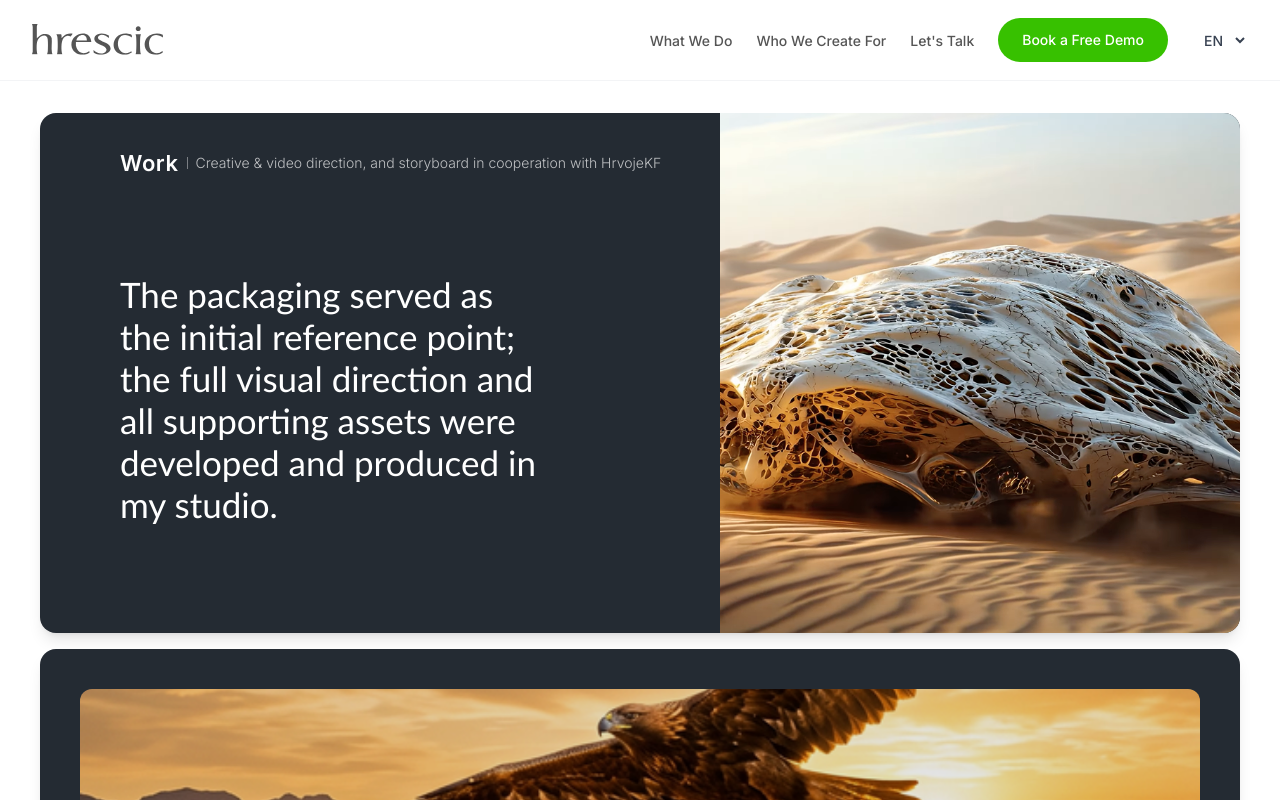
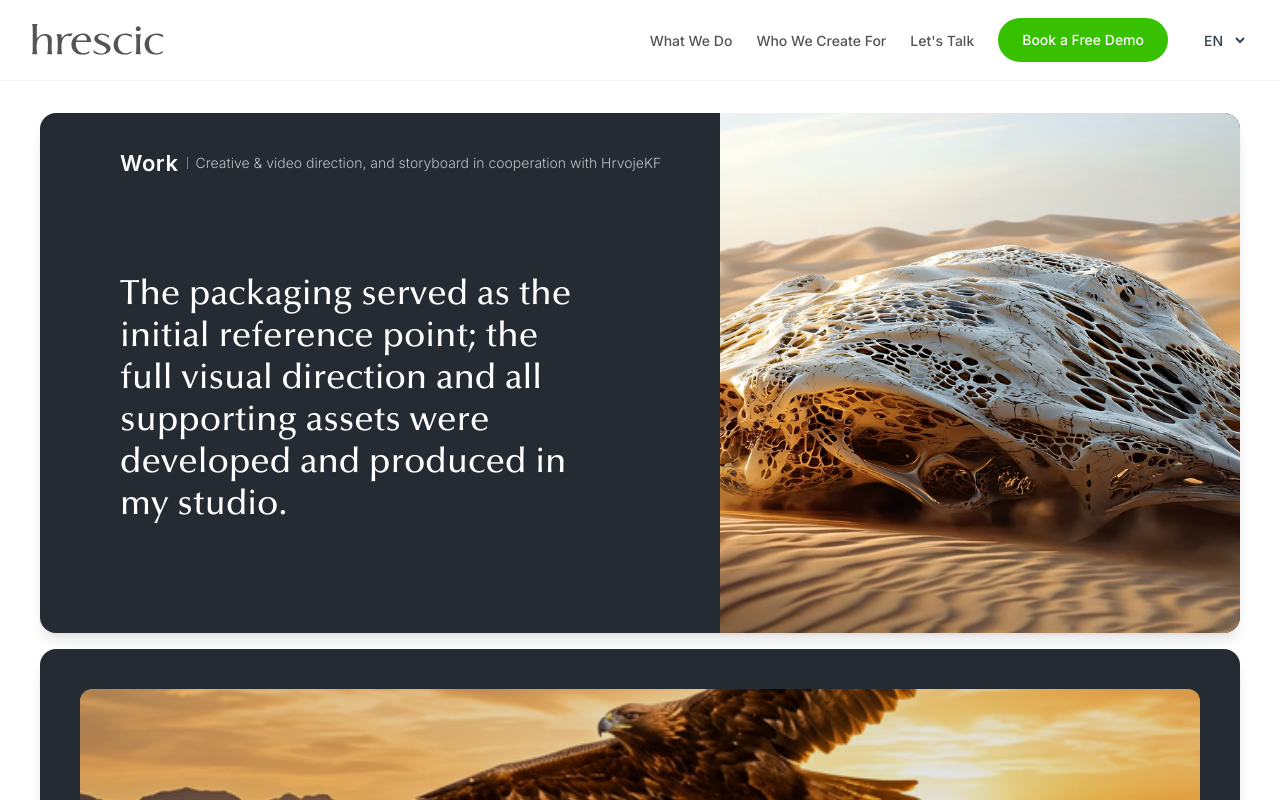
Before and after one commit to dimplesharma09/hrescic, a React (Vite) app: page /case-studies/expo-life-far-beyond in a window 1280 px wide. Shown: the top 800 px of the page. Built offline with nearby package versions, Linux system fonts and the light colour scheme.

Commit message:
design code

```diff
--- a/src/pages/caseStudiesPage/ExpoLifefarandbeyond.tsx
+++ b/src/pages/caseStudiesPage/ExpoLifefarandbeyond.tsx
@@ -11,7 +11,7 @@ const ExpoLifefarandbeyond = () => {
       <section className="w-full max-w-[1200px] mx-auto bg-[#242b33] rounded-2xl overflow-hidden flex flex-col md:flex-row shadow-lg">
 
         {/* Left Content */}
-        <div className="flex-1 p-6 sm:p-8 md:p-12 lg:p-16 xl:p-20 flex flex-col justify-start relative">
+        <div className="flex-1 p-6 sm:p-8 md:p-12 lg:p-16 xl:p-20 flex flex-col justify-start relative py-16">
 
           <div className="absolute top-6 sm:top-8 md:top-10 left-6 sm:left-8 md:left-12 lg:left-16 xl:left-20 flex flex-wrap items-center gap-2 text-white/70 text-[11px] sm:text-xs md:text-sm font-light">
             <span className="text-white font-[600] tracking-wide text-[22px]">Work</span>
@@ -21,22 +21,22 @@ const ExpoLifefarandbeyond = () => {
             </span>
           </div>
 
-          <p
-            className="text-[35px] leading-[120%] text-white pt-20"
+          <h2
+            className="text-[25px] md:text-[35px] leading-[120%] text-white pt-20 md:pe-14 pe-4 "
             style={{ fontFamily: '"Optima", sans-serif' }}
           >
             The packaging served as
-            <br />
+
             the initial reference point;
-            <br />
+
             the full visual direction and
-            <br />
+
             all supporting assets were
-            <br />
+
             developed and produced in
-            <br />
+
             my studio.
-          </p>
+          </h2>
         </div>
 
         {/* Right Image */}
```
